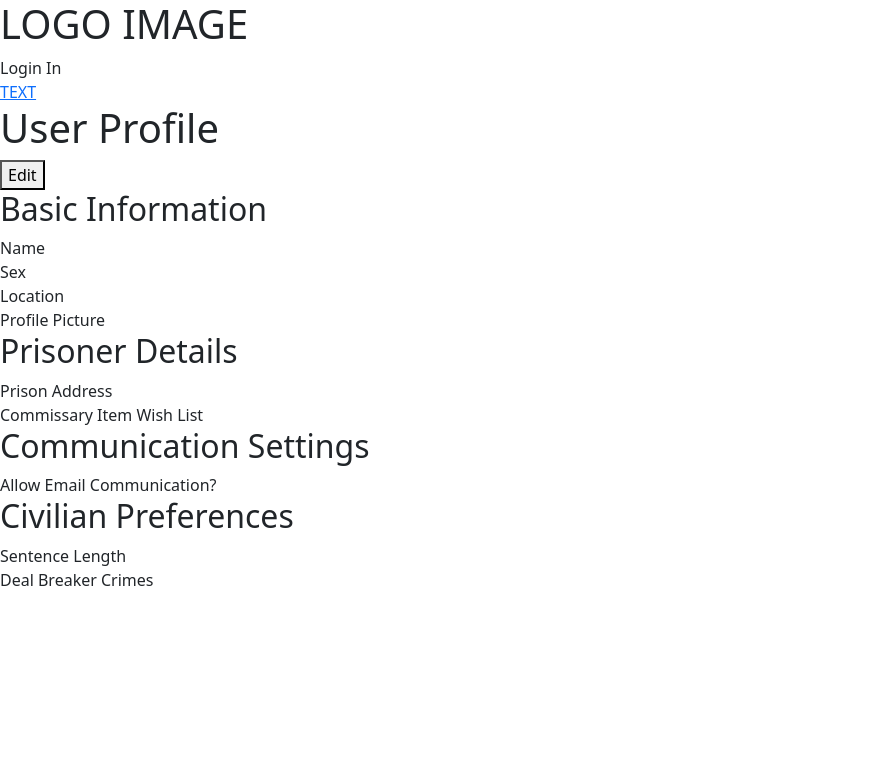
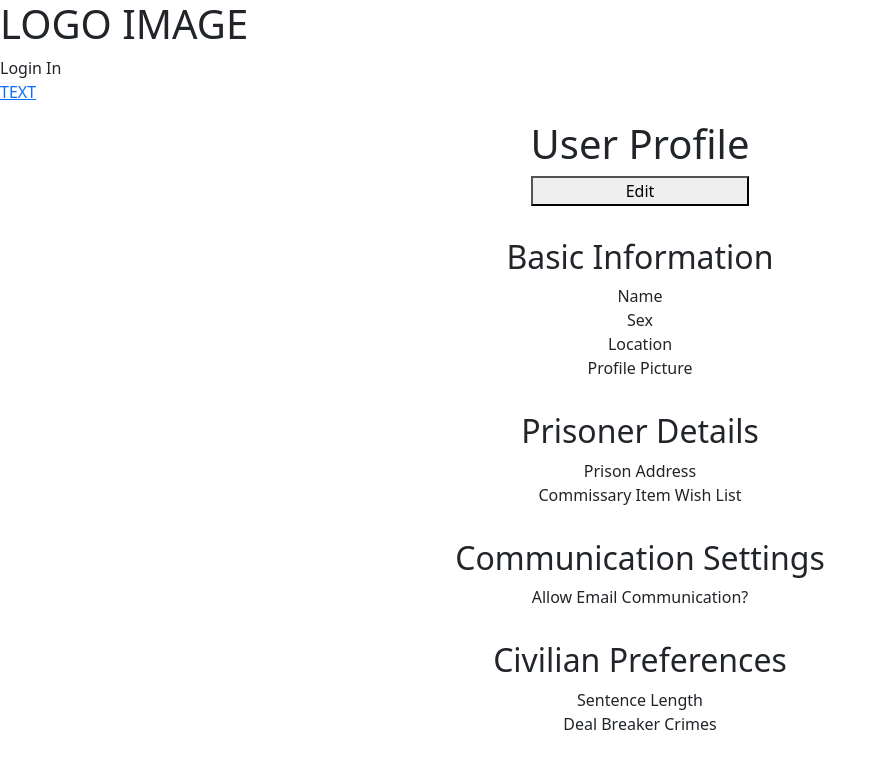
Before and after one commit to BenWhann/Cell-Mates, a React (Vite) app in the folder client/: page /userprofile in a window 1280 px wide. Shown: the top 768 px of the page, without its empty margins (0-887 px from the left). Built offline with nearby package versions, Linux system fonts and the light colour scheme.

Commit message:
userprofile formatting

```diff
--- a/client/src/pages/Userprofile.jsx
+++ b/client/src/pages/Userprofile.jsx
@@ -3,28 +3,28 @@ import '../styles/Userprofile.css'
 export default function userProfilePage() {
 
     return (
-        <div id='userProfile'>
-            <div id='profileHeader'>
+        <div id='userProfile' className='container d-flex flex-column align-items-center'>
+            <div id='profileHeader' className='m-3 d-flex flex-column justify-content-center'>
                 <h1>User Profile</h1>
                 <button id='editBtn'>Edit</button>
             </div>
-            <div id='basicInfo'>
+            <div id='basicInfo' className='m-3 d-flex flex-column align-items-center'>
                 <h2>Basic Information</h2>
                 <div>Name</div>
                 <div>Sex</div>
                 <div>Location</div>
                 <div>Profile Picture</div>
             </div>
-            <div id='prisonerDetails'>
+            <div id='prisonerDetails' className='m-3 d-flex flex-column align-items-center'>
                 <h2>Prisoner Details</h2>
                 <div>Prison Address</div>
                 <div>Commissary Item Wish List</div>
             </div>
-            <div id='communicationSettings'>
+            <div id='communicationSettings' className='m-3 d-flex flex-column align-items-center'>
                 <h2>Communication Settings</h2>
                 <div>Allow Email Communication?</div>
             </div>
-            <div>
+            <div id='civilianPreferences' className='m-3 d-flex flex-column align-items-center'>
                 <h2>Civilian Preferences</h2>
                 <div>Sentence Length</div>
                 <div>Deal Breaker Crimes</div>
```
